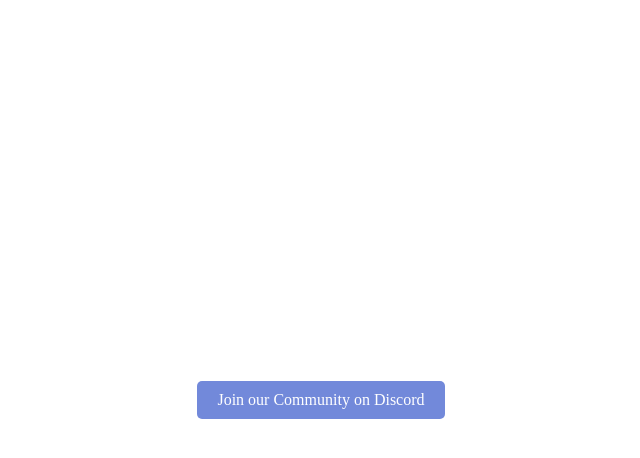
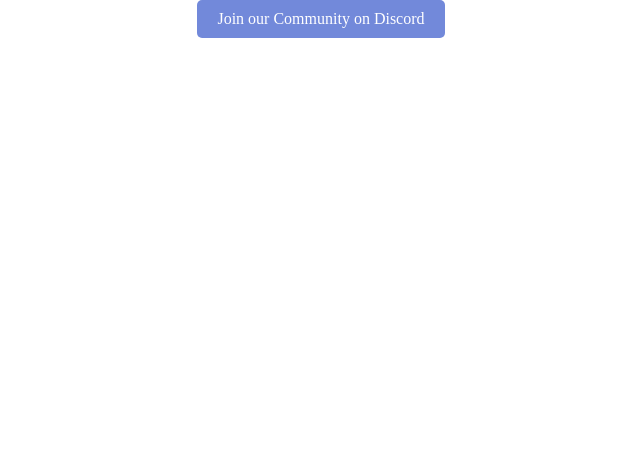
Before and after one commit to Ellipsis777/Alexandria-Discord-Button, a plain HTML site: page index.html in a window 1280 px wide. Shown: the whole page, without its empty margins (319-959 px from the left). Drawn offline with Linux system fonts and the light colour scheme.

Commit message:
Update index.html

```diff
--- a/index.html
+++ b/index.html
@@ -12,7 +12,7 @@
     </style>
 </head>
 <body>
-    <div style="display: flex; justify-content: center; align-items: center; height: 100vh;">
+    <div style="display: flex; justify-content: center; align-items: center;">
         <a href="https://discord.gg/RHGn44ct" style="display: inline-block; padding: 10px 20px; font-size: 16px; color: white; background-color: #7289da; text-align: center; text-decoration: none; border-radius: 5px;">
             Join our Community on Discord
         </a>
```
